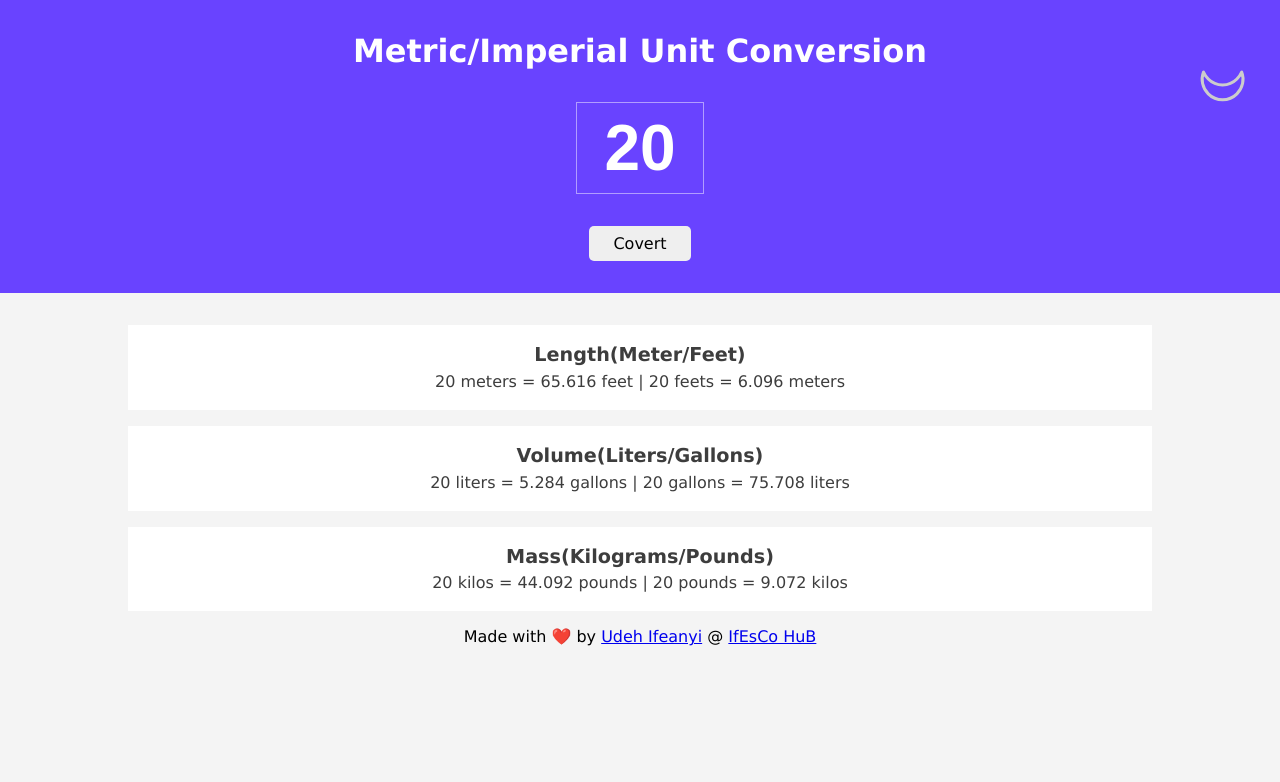
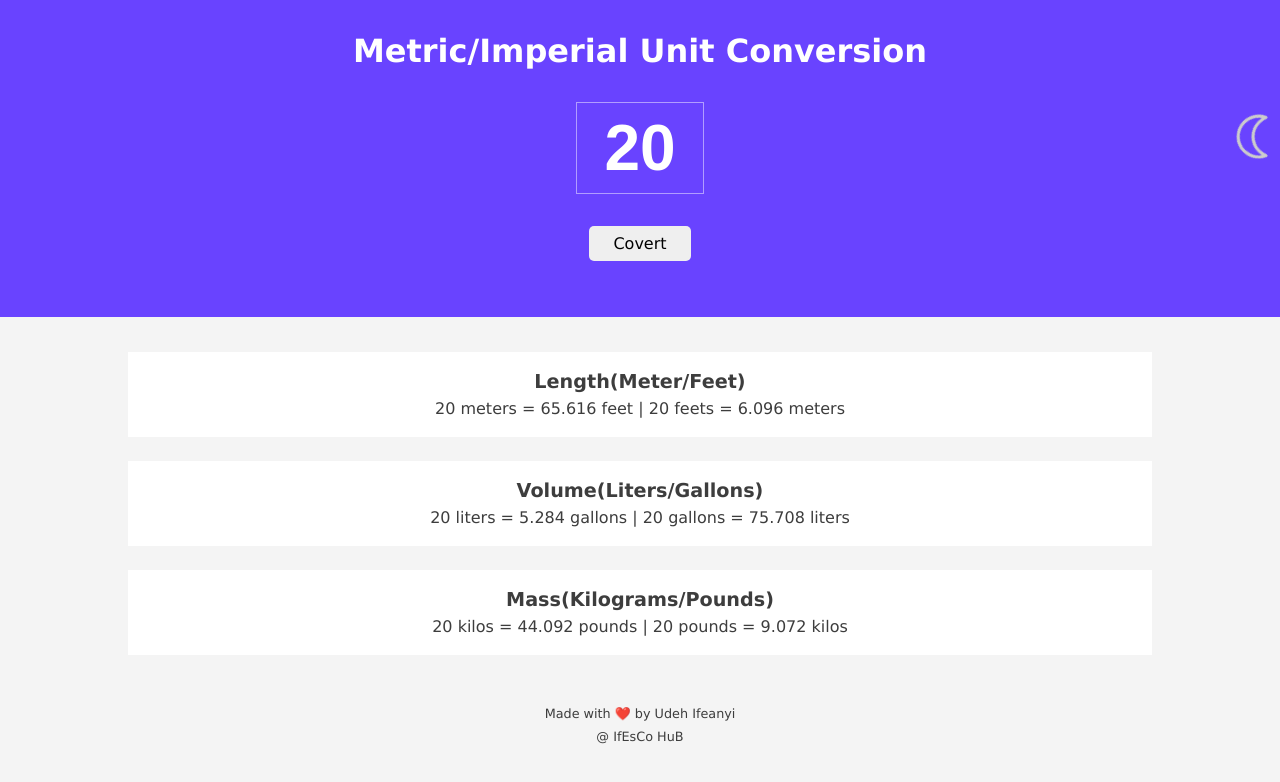
Before and after one commit to Ifescohub/unit-converter, a plain HTML site: page index.html in a window 1280 px wide. Drawn offline with Linux system fonts and the light colour scheme.

Commit message:
Update index.css

```diff
--- a/index.css
+++ b/index.css
@@ -24,7 +24,7 @@ h2{
 
 body {
     display: grid;
-    max-height: 100vh;
+    min-height: 100vh;
     text-align: center;
     font-family: 'Lucida Sans', 'Lucida Sans Regular', 'Lucida Grande', 'Lucida Sans Unicode', Geneva, Verdana, sans-serif;
     font-size: 1rem;
@@ -89,10 +89,10 @@ header button:hover{
 
 
 #mode-switch{
-    position: absolute;
-    right: 2rem;
-    top: 3.5rem;
-    transform: rotate(-45deg);
+    position: fixed;
+    right: 0;
+    top: 7rem;
+    transform: rotate(45deg);
     filter: invert(0.8);
 }
 
@@ -101,7 +101,7 @@ header button:hover{
 }
 
 #mode-switch.dark-mode{
-    transform: rotate(135deg) translate(-10px);
+    transform: rotate(220deg) translateX(-0px);
     filter: invert(1);
 }
 
@@ -129,3 +129,29 @@ main > *.dark-mode{
     background-color: var(--clr-6);
     color: var(--clr-7);
 }
+
+footer{
+    margin: 2rem auto;
+    font: inherit;
+    font-size: 0.8rem;
+    color: var(--clr-3);
+    width: 100%;
+}
+
+footer span{
+    display: block;
+    margin-block-start: 0.5rem;
+}
+
+footer a{
+    text-decoration: none;
+    color: inherit;
+}
+
+footer a:hover{
+    text-decoration: overline;
+}
+
+footer.dark-mode{
+    color: var(--clr-7);
+}
```
